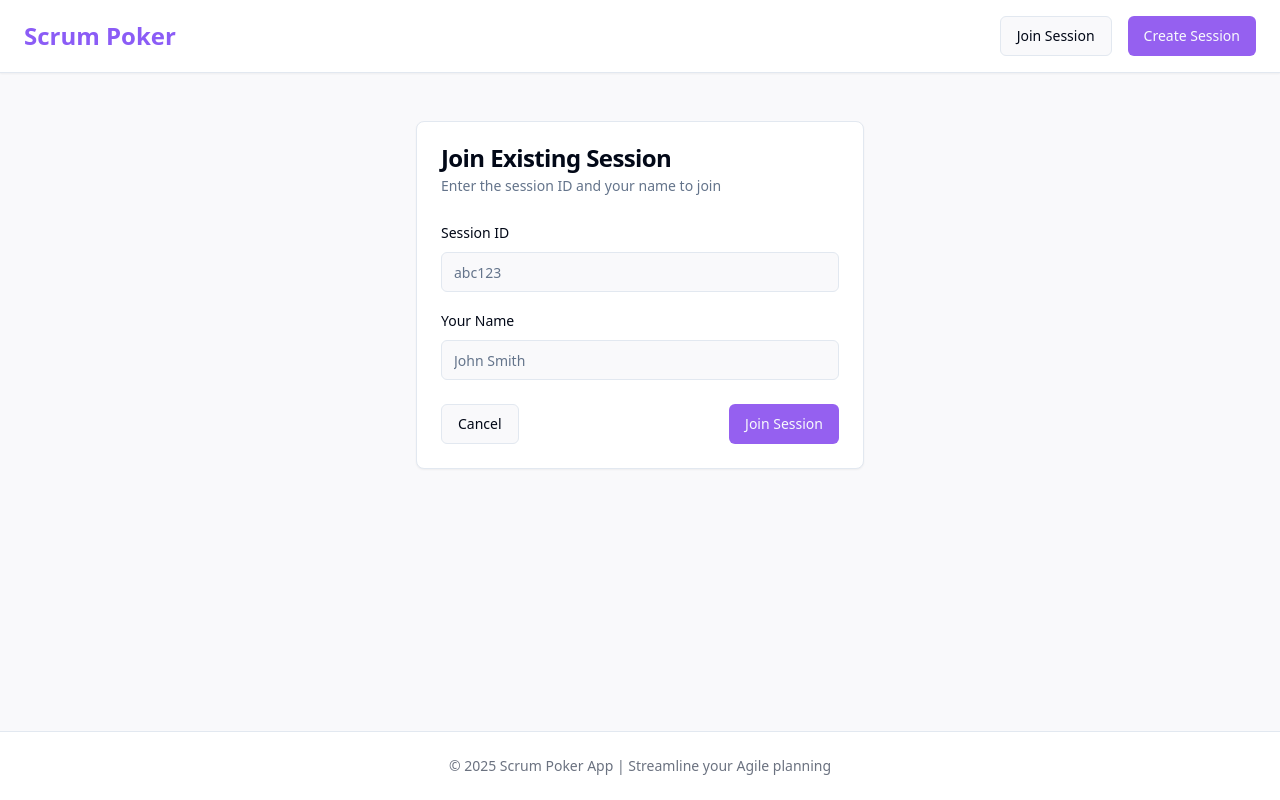
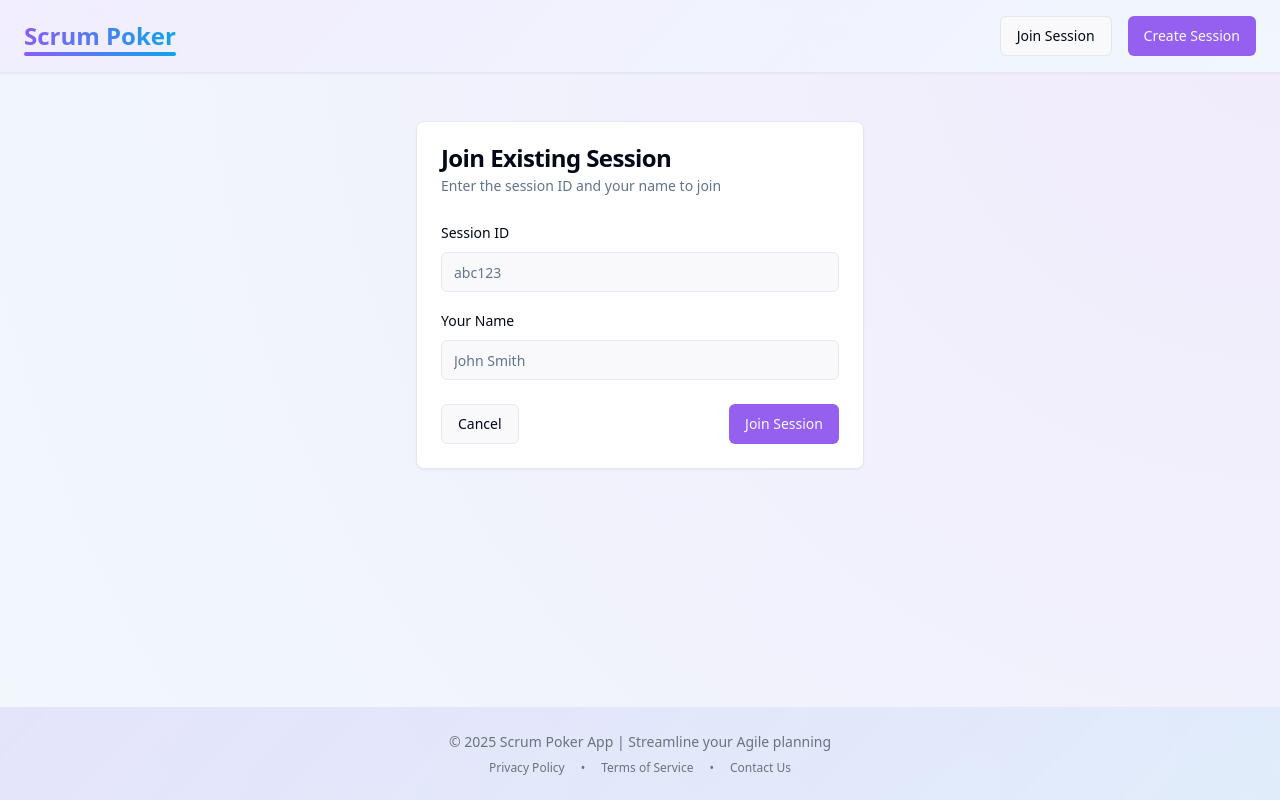
Before and after one commit to Sameers1/TaskDeck, a React (Vite) app: page /join in a window 1280 px wide. Built offline with nearby package versions, Linux system fonts and the light colour scheme.

Commit message:
Refactor: Add animations and styling
Improve the UI with animations and creative styling.

```diff
--- a/package.json
+++ b/package.json
@@ -45,6 +45,7 @@
     "cmdk": "^1.0.0",
     "date-fns": "^3.6.0",
     "embla-carousel-react": "^8.3.0",
+    "framer-motion": "^10.18.0",
     "input-otp": "^1.2.4",
     "lucide-react": "^0.462.0",
     "next-themes": "^0.3.0",
--- a/src/components/Footer.tsx
+++ b/src/components/Footer.tsx
@@ -1,13 +1,40 @@
 
 import React from 'react';
+import { motion } from 'framer-motion';
 
 const Footer = () => {
   return (
-    <footer className="py-6 px-6 bg-white border-t text-center text-sm text-gray-500">
-      <div className="container mx-auto">
-        <p>© {new Date().getFullYear()} Scrum Poker App | Streamline your Agile planning</p>
+    <motion.footer
+      className="py-6 px-6 border-t text-center text-sm text-gray-500 relative overflow-hidden"
+      initial={{ opacity: 0 }}
+      animate={{ opacity: 1 }}
+      transition={{ duration: 0.5 }}
+    >
+      <div className="absolute inset-0 z-0 opacity-10">
+        <div className="absolute top-0 left-0 w-full h-full bg-gradient-to-r from-scrum-purple/20 to-scrum-blue/20" />
       </div>
-    </footer>
+      <div className="container mx-auto relative z-10">
+        <motion.p
+          initial={{ y: 20, opacity: 0 }}
+          animate={{ y: 0, opacity: 1 }}
+          transition={{ delay: 0.2 }}
+        >
+          © {new Date().getFullYear()} Scrum Poker App | Streamline your Agile planning
+        </motion.p>
+        <motion.div
+          className="mt-2 flex justify-center space-x-4 text-xs opacity-70"
+          initial={{ y: 20, opacity: 0 }}
+          animate={{ y: 0, opacity: 1 }}
+          transition={{ delay: 0.3 }}
+        >
+          <span>Privacy Policy</span>
+          <span>•</span>
+          <span>Terms of Service</span>
+          <span>•</span>
+          <span>Contact Us</span>
+        </motion.div>
+      </div>
+    </motion.footer>
   );
 };
 
--- a/src/components/Header.tsx
+++ b/src/components/Header.tsx
@@ -2,22 +2,44 @@
 import React from 'react';
 import { Button } from "@/components/ui/button";
 import { useNavigate } from 'react-router-dom';
+import { motion } from 'framer-motion';
 
 const Header = () => {
   const navigate = useNavigate();
 
   return (
-    <header className="py-4 px-6 bg-white shadow-sm border-b flex items-center justify-between">
-      <div className="flex items-center">
-        <div className="font-bold text-2xl text-scrum-purple cursor-pointer" onClick={() => navigate('/')}>
-          Scrum Poker
+    <motion.header
+      className="py-4 px-6 bg-white/80 backdrop-blur-md shadow-sm border-b flex items-center justify-between sticky top-0 z-50"
+      initial={{ y: -100 }}
+      animate={{ y: 0 }}
+      transition={{ type: "spring", stiffness: 300, damping: 30 }}
+    >
+      <motion.div
+        className="flex items-center"
+        whileHover={{ scale: 1.03 }}
+      >
+        <div
+          className="font-bold text-2xl cursor-pointer relative"
+          onClick={() => navigate('/')}
+        >
+          <span className="bg-gradient-to-r from-scrum-purple to-scrum-blue bg-clip-text text-transparent">Scrum Poker</span>
+          <motion.div
+            className="absolute -bottom-1 left-0 h-1 bg-gradient-to-r from-scrum-purple to-scrum-blue rounded-full"
+            initial={{ width: 0 }}
+            animate={{ width: '100%' }}
+            transition={{ delay: 0.3, duration: 0.5 }}
+          />
         </div>
+      </motion.div>
+      <div className="flex gap-4">
+        <motion.div whileHover={{ scale: 1.05 }} whileTap={{ scale: 0.95 }}>
+          <Button variant="outline" onClick={() => navigate('/join')}>Join Session</Button>
+        </motion.div>
+        <motion.div whileHover={{ scale: 1.05 }} whileTap={{ scale: 0.95 }}>
+          <Button onClick={() => navigate('/create')}>Create Session</Button>
+        </motion.div>
       </div>
-      <div className="flex gap-4">
-        <Button variant="outline" onClick={() => navigate('/join')}>Join Session</Button>
-        <Button onClick={() => navigate('/create')}>Create Session</Button>
-      </div>
-    </header>
+    </motion.header>
   );
 };
 
--- a/src/components/PokerCard.tsx
+++ b/src/components/PokerCard.tsx
@@ -1,5 +1,6 @@
 
 import React from 'react';
+import { motion } from 'framer-motion';
 
 interface PokerCardProps {
   value: number | string;
@@ -9,12 +10,31 @@ interface PokerCardProps {
 
 const PokerCard: React.FC<PokerCardProps> = ({ value, isSelected, onSelect }) => {
   return (
-    <div
+    <motion.div
       className={`poker-card ${isSelected ? 'poker-card-selected' : ''}`}
       onClick={onSelect}
+      whileHover={{
+        scale: 1.05,
+        rotate: 2,
+        boxShadow: '0 10px 25px rgba(0, 0, 0, 0.1)'
+      }}
+      whileTap={{ scale: 0.95 }}
+      initial={{ opacity: 0, y: 20 }}
+      animate={{
+        opacity: 1,
+        y: 0,
+        transition: { duration: 0.3 }
+      }}
+      transition={{
+        type: "spring",
+        stiffness: 300,
+        damping: 20
+      }}
     >
-      {value}
-    </div>
+      <div className="card-content">
+        <span className="card-value">{value}</span>
+      </div>
+    </motion.div>
   );
 };
 
--- a/src/components/UserAvatar.tsx
+++ b/src/components/UserAvatar.tsx
@@ -1,6 +1,7 @@
 
 import React from 'react';
 import { Avatar, AvatarFallback } from "@/components/ui/avatar";
+import { motion } from 'framer-motion';
 
 interface UserAvatarProps {
   name: string;
@@ -17,14 +18,40 @@ const UserAvatar: React.FC<UserAvatarProps> = ({ name, hasVoted = false }) => {
     .substring(0, 2);
 
   return (
-    <div className="flex flex-col items-center">
-      <Avatar className={`${hasVoted ? 'ring-2 ring-green-500' : ''}`}>
-        <AvatarFallback className="bg-scrum-darkPurple text-white">
-          {initials}
-        </AvatarFallback>
-      </Avatar>
-      <span className="text-xs mt-1 max-w-[60px] truncate">{name}</span>
-    </div>
+    <motion.div
+      className="flex flex-col items-center"
+      initial={{ scale: 0, opacity: 0 }}
+      animate={{ scale: 1, opacity: 1 }}
+      transition={{ type: "spring", stiffness: 260, damping: 20 }}
+    >
+      <motion.div
+        whileHover={{ y: -5 }}
+        animate={hasVoted ? {
+          y: [0, -5, 0],
+          transition: {
+            repeat: 1,
+            duration: 0.5,
+          }
+        } : {}}
+      >
+        <Avatar className={`${hasVoted ? 'ring-2 ring-green-500 shadow-lg shadow-green-200/50' : ''} transition-all duration-300`}>
+          <AvatarFallback className={`
+            ${hasVoted ? 'bg-gradient-to-br from-green-400 to-green-600' : 'bg-gradient-to-br from-scrum-darkPurple to-scrum-purple'}
+            text-white
+          `}>
+            {initials}
+          </AvatarFallback>
+        </Avatar>
+      </motion.div>
+      <motion.span
+        className="text-xs mt-1 max-w-[60px] truncate"
+        initial={{ opacity: 0 }}
+        animate={{ opacity: 1 }}
+        transition={{ delay: 0.2 }}
+      >
+        {name}
+      </motion.span>
+    </motion.div>
   );
 };
 
--- a/src/index.css
+++ b/src/index.css
@@ -53,19 +53,173 @@
 
   body {
     @apply bg-background text-foreground;
+    background-image: radial-gradient(
+      circle at top right,
+      hsla(262, 80%, 95%, 0.8),
+      hsla(199, 100%, 95%, 0.4)
+    );
+    background-attachment: fixed;
   }
 }
 
 @layer components {
   .poker-card {
-    @apply w-20 h-28 bg-white rounded-lg shadow-md flex items-center justify-center font-bold text-2xl text-scrum-darkText border border-gray-200 transition-all hover:shadow-lg hover:scale-105 cursor-pointer;
+    @apply relative w-20 h-28 flex items-center justify-center font-bold text-2xl transition-all cursor-pointer;
+    perspective: 1000px;
+    transform-style: preserve-3d;
+    background: linear-gradient(135deg, #ffffff 0%, #f5f5f5 100%);
+    border-radius: 12px;
+    box-shadow: 0 4px 8px rgba(0, 0, 0, 0.05),
+                0 1px 3px rgba(0, 0, 0, 0.1),
+                inset 0 -2px 0 rgba(0, 0, 0, 0.05),
+                inset 0 1px 0 rgba(255, 255, 255, 0.8);
+    border: 1px solid rgba(139, 92, 246, 0.2);
+    overflow: hidden;
+  }
+
+  .poker-card::before {
+    content: "";
+    position: absolute;
+    top: -10px;
+    left: -10px;
+    right: -10px;
+    bottom: -10px;
+    background: linear-gradient(135deg, rgba(139, 92, 246, 0.4) 0%, rgba(14, 165, 233, 0.2) 100%);
+    border-radius: 24px;
+    z-index: -1;
+    opacity: 0;
+    transition: opacity 0.3s ease;
+  }
+
+  .poker-card:hover::before {
+    opacity: 1;
+  }
+
+  .poker-card .card-content {
+    @apply flex items-center justify-center w-full h-full;
+    background: white;
+    border-radius: 10px;
+    box-shadow: inset 0 0 5px rgba(0, 0, 0, 0.05);
+  }
+
+  .poker-card .card-value {
+    @apply text-3xl font-bold;
+    background: linear-gradient(135deg, #8B5CF6 0%, #6E59A5 100%);
+    -webkit-background-clip: text;
+    -webkit-text-fill-color: transparent;
+    text-shadow: 0 1px 2px rgba(0, 0, 0, 0.1);
   }
 
   .poker-card-selected {
-    @apply ring-2 ring-scrum-purple ring-offset-2 bg-scrum-blue text-white;
+    @apply ring-2 ring-scrum-purple;
+    transform: translateY(-10px) rotate(0deg) !important;
+    box-shadow: 0 15px 30px rgba(139, 92, 246, 0.3) !important;
+    background: linear-gradient(135deg, #8B5CF6 0%, #6366F1 100%);
+    border: 1px solid rgba(255, 255, 255, 0.3);
+  }
+
+  .poker-card-selected .card-content {
+    background: rgba(255, 255, 255, 0.95);
+  }
+
+  .poker-card-selected .card-value {
+    background: linear-gradient(135deg, #0EA5E9 0%, #8B5CF6 100%);
+    -webkit-background-clip: text;
+    -webkit-text-fill-color: transparent;
   }
 
   .task-card {
-    @apply p-4 border rounded-lg bg-white shadow-sm hover:shadow-md transition-all;
+    @apply p-6 border rounded-lg bg-white shadow-sm hover:shadow-md transition-all relative overflow-hidden;
+    border-image: linear-gradient(to right, #8B5CF6, #0EA5E9) 1;
+  }
+
+  .task-card::before {
+    content: '';
+    position: absolute;
+    top: 0;
+    left: 0;
+    width: 100%;
+    height: 5px;
+    background: linear-gradient(90deg, #8B5CF6, #0EA5E9);
+    opacity: 0;
+    transition: opacity 0.3s ease;
+  }
+
+  .task-card:hover::before {
+    opacity: 1;
+  }
+
+  /* Animation keyframes */
+  @keyframes float {
+    0%, 100% { transform: translateY(0); }
+    50% { transform: translateY(-10px); }
+  }
+
+  @keyframes pulse {
+    0%, 100% { transform: scale(1); }
+    50% { transform: scale(1.05); }
+  }
+
+  @keyframes fadeInUp {
+    0% {
+      opacity: 0;
+      transform: translateY(20px);
+    }
+    100% {
+      opacity: 1;
+      transform: translateY(0);
+    }
+  }
+
+  @keyframes shimmer {
+    0% {
+      background-position: -200% 0;
+    }
+    100% {
+      background-position: 200% 0;
+    }
+  }
+
+  .animate-float {
+    animation: float 3s ease-in-out infinite;
+  }
+
+  .animate-pulse {
+    animation: pulse 2s ease-in-out infinite;
+  }
+
+  .animate-fade-in-up {
+    animation: fadeInUp 0.5s ease-out forwards;
+  }
+
+  .shimmer-effect {
+    background: linear-gradient(90deg,
+                rgba(255,255,255,0),
+                rgba(255,255,255,0.5),
+                rgba(255,255,255,0));
+    background-size: 200% 100%;
+    animation: shimmer 2s infinite;
+  }
+
+  /* Fancy header and footer */
+  header, footer {
+    position: relative;
+    overflow: hidden;
+  }
+
+  header::before, footer::before {
+    content: "";
+    position: absolute;
+    top: 0;
+    left: 0;
+    right: 0;
+    bottom: 0;
+    background: linear-gradient(135deg, rgba(139, 92, 246, 0.1) 0%, rgba(14, 165, 233, 0.05) 100%);
+    z-index: -1;
+  }
+
+  /* Glassmorphism effect */
+  .glass-card {
+    @apply bg-white bg-opacity-60 backdrop-filter backdrop-blur-lg border border-white border-opacity-20 shadow-lg;
   }
 }
```
Also changed, not shown: 1 other file (tests, documents, lock files or other folders).
